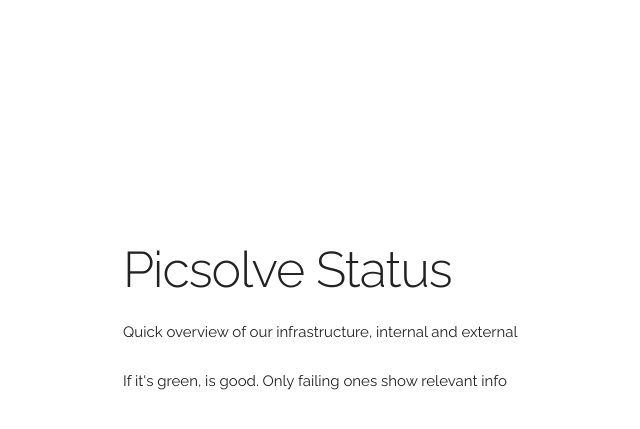
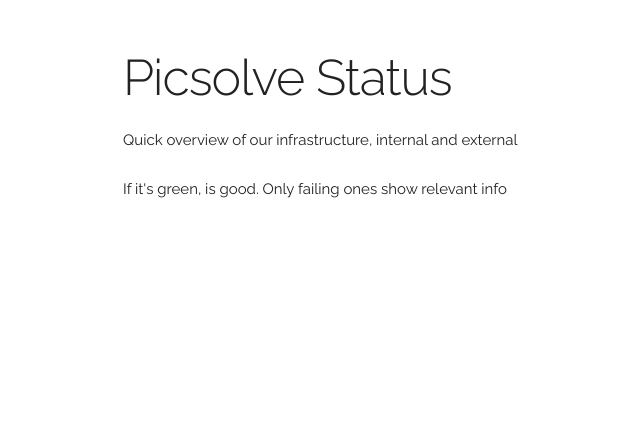
Before and after one commit to wakaru44/url_check_service, a Flask app: template templates/index.html in a window 1280 px wide. Shown: the top 429 px of the page, without its empty margins (37-677 px from the left). Run offline with Flask 2, Linux system fonts and the light colour scheme; the template is opened without the code that fills it, so the values that code supplies are empty.

Commit message:
improved run. improved header spacing in the main page

```diff
--- a/templates/index.html
+++ b/templates/index.html
@@ -39,7 +39,7 @@
   –––––––––––––––––––––––––––––––––––––––––––––––––– -->
   <div class="container">
     <div class="row">
-      <div class="twelve columns" style="margin-top: 25%">
+      <div class="twelve columns" style="margin-top: 5%">
 	<h1>Picsolve Status</h2>
 	<p>Quick overview of our infrastructure, internal and external</p>
 	<p>If it's green, is good. Only failing ones show relevant info</p>
```
Also changed, not shown: 1 other file.
